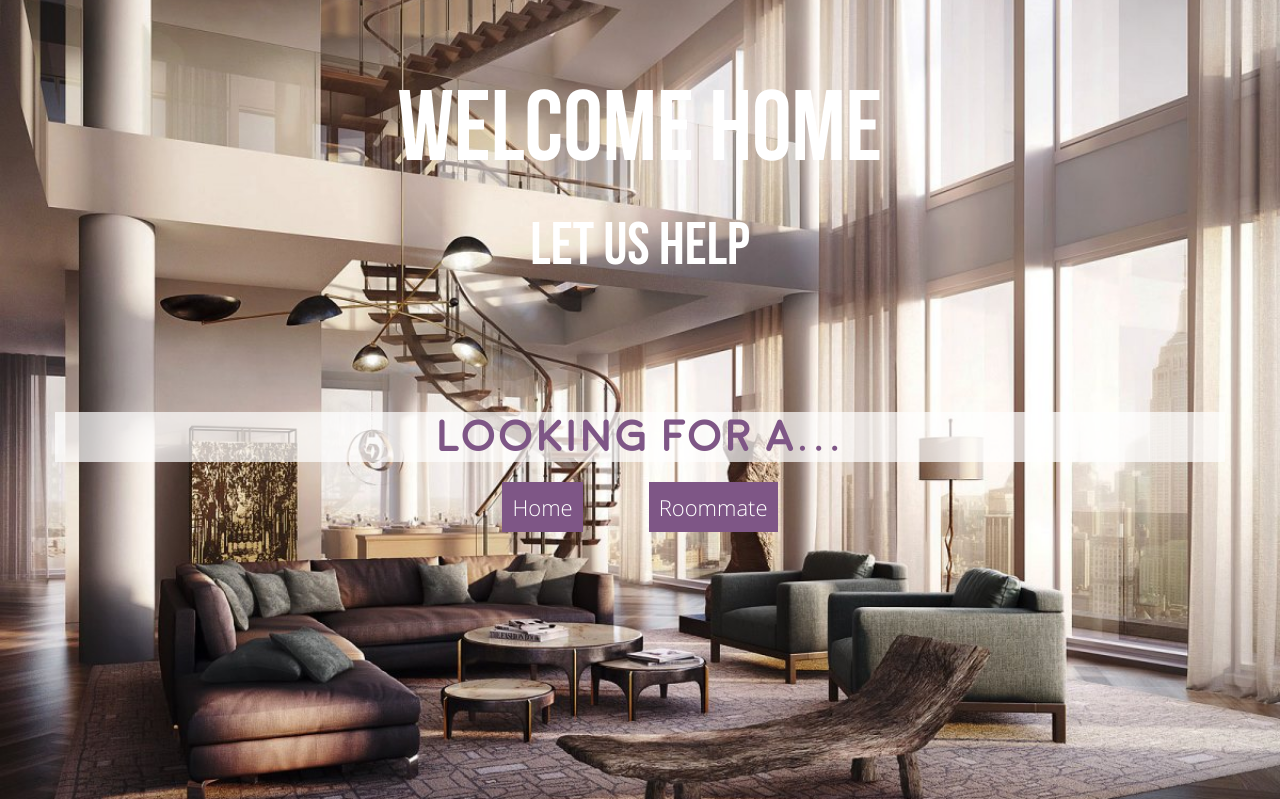
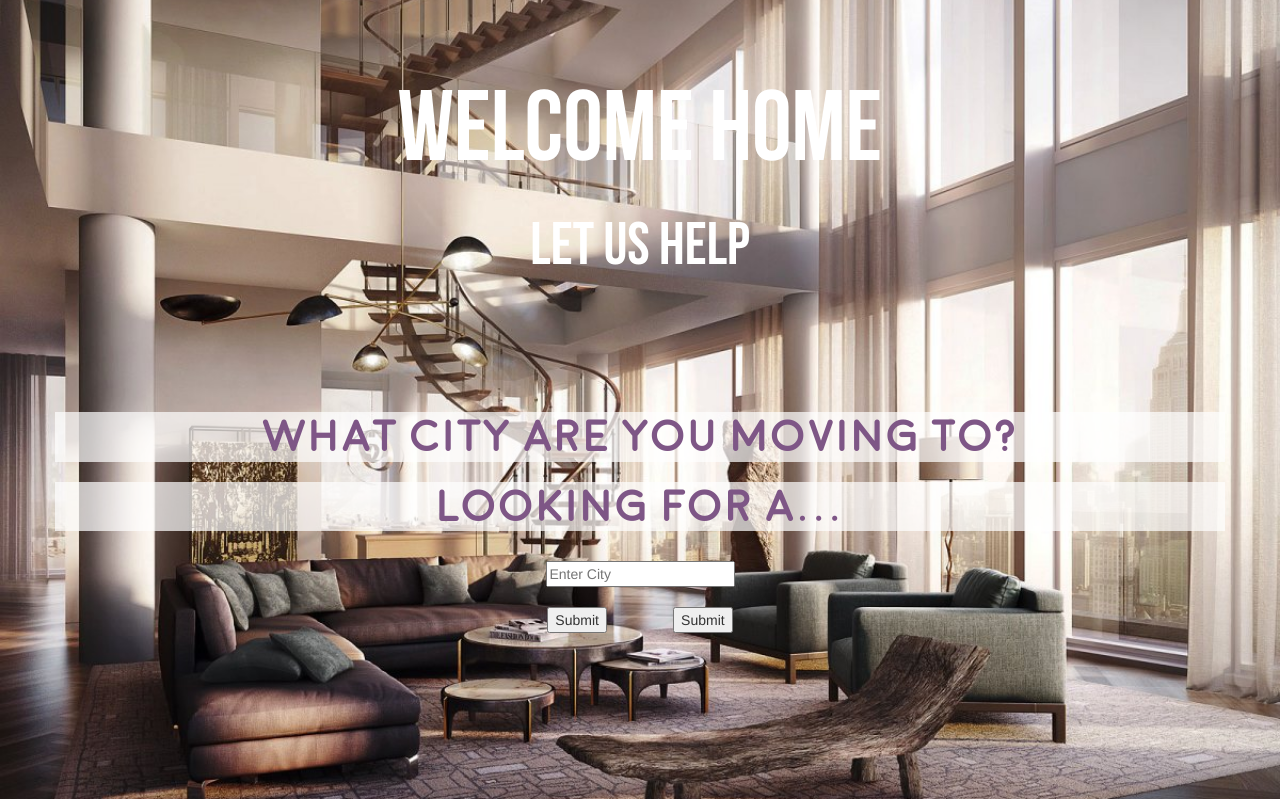
Before and after one commit to nuvention-web/new-city, a Django app: page /posts/ in a window 1280 px wide. Shown: the part 40-839 px from the top of the page. Run offline with Django 3.2, Linux system fonts and the light colour scheme; some libraries are stand-ins or nearby versions.

Commit message:
added city form to landing page

```diff
--- a/posts/forms.py
+++ b/posts/forms.py
@@ -57,3 +57,6 @@ class QuestionnaireForm2(forms.Form):
 
 class QuestionnaireForm3(forms.Form):
     job = forms.CharField(max_length=50)
+
+class CityForm(forms.Form):
+    initial_city = forms.CharField(max_length=50)
--- a/posts/urls.py
+++ b/posts/urls.py
@@ -11,6 +11,7 @@ from .views import (
   post_list,
   post_update,
   post_delete,
+  login,
   create_user,
   post_list_roommate,
 )
@@ -24,9 +25,12 @@ urlpatterns = [
     url(r'^create_user/$', create_user),
     url(r'^list/$', post_list, name='list'),
     url(r'^list_roommate/$', post_list_roommate, name='list_roommate'),
+    # url(r'^list/(?P<initial_city>[\w-]+)$', post_list, name='list'),
+    # url(r'^list_roommate/(?P<initial_city>[\w-]+)$', post_list_roommate, name='list_roommate'),
     url(r'^create_house/$', post_create_house, name='create_house'),
     url(r'^create_post/(?P<house_id>\d+)$', post_create_post, name='create_post'),
     url(r'^(?P<post_id>\d+)/$', post_detail, name="detail"),
+    url(r'^login/$', login, name="login"),
     url(r'^update/$', post_update),
     url(r'^delete/$', post_delete),
     url(r'^questionnaire/$', QuestionnaireWizard.as_view([QuestionnaireForm1,
--- a/posts/views.py
+++ b/posts/views.py
@@ -1,7 +1,7 @@
 from django.http import HttpResponse, HttpResponseRedirect
 from django.shortcuts import render, get_object_or_404, redirect, render_to_response
 from django.core.urlresolvers import reverse
-from .forms import HouseForm, PostForm, UserProfileForm
+from .forms import HouseForm, PostForm, UserProfileForm, CityForm
 from .models import Post, House, PostTag, Tag, UserProfile, City
 import json
 #from django.contrib.formtools.wizard.views import SessionWizardView
@@ -9,6 +9,18 @@ from formtools.wizard.views import SessionWizardView
 
 # Create your views here.
 def home(request):
+    form = CityForm(request.GET or None)
+    if form.is_valid():
+        initial_city = request.GET.get('initial_city')
+
+        if 'searching_for_home' in request.GET:
+            return HttpResponseRedirect(reverse('posts:list',
+                                        kwargs={'initial_city': initial_city}))
+
+        elif 'searching_for_roommate' in request.GET:
+            return HttpResponseRedirect(reverse('posts:list_roommate',
+                                        kwargs={'initial_city': initial_city}))
+
     context = {}
     return render(request, 'HP.html', context)
 
@@ -63,6 +75,9 @@ def post_detail(request, post_id=None):
     return render(request, "post_detail.html", context)
 
 def post_list(request):
+# def post_list(request, initial_city=None):
+    # init_city_query = City.objects.filter(name=initial_city)
+    # post_list = Post.objects.filter(city=init_city_query)
     post_list = Post.objects.all()
 
     # post_list.filter()
@@ -105,6 +120,10 @@ def post_update(request):
 
 def post_delete(request):
     return HttpResponse("<h1>Hello World</h1>")
+
+def login(request):
+    context = {}
+    return render(request, 'login.html', context)
 
 def create_user(request):
     print ("this is request *************")
--- a/templates/HP.html
+++ b/templates/HP.html
@@ -34,13 +34,23 @@
   </div>
 
   <div class="container" id="bottom">
+    <h3>What city are you moving to?</h3>
+
     <h3>Looking for a...</h3><br>
-    <a href='{% url 'accounts:account_signup' %}' class="button">Home</a>
-    <!-- {# <a href='{% url 'posts:questionnaire' %}' class="button">Home</a> #} -->
-    &nbsp; &nbsp; &nbsp; &nbsp; &nbsp; &nbsp; &nbsp; &nbsp;
-    <!-- {# <a href='{% url 'posts:questionnaire' %}' class="button">Roommate</a> #} -->
-    <a href='{% url 'accounts:account_signup' %}' class="button">Roommate</a>
+    <form action='' method='get' id='set_init_city'> {% csrf_token %}
+      <input type="text" id="initial_city" name="initial_city" placeholder="Enter City" value=""><br><br>
+      <input type="submit" name="searching_for_home" value"Home">
+      &nbsp; &nbsp; &nbsp; &nbsp; &nbsp; &nbsp; &nbsp; &nbsp;
+      <input type="submit" name="searching_for_roommate" value"Roommate">
+    </form>
+
+      <!-- <a href='{% url 'posts:questionnaire' %}' class="button">Home</a> -->
+      <!-- <a href='{% url 'accounts:account_signup' %}' class="button">Home</a> -->
+      <!-- &nbsp; &nbsp; &nbsp; &nbsp; &nbsp; &nbsp; &nbsp; &nbsp; -->
+      <!-- <a href='{% url 'posts:questionnaire' %}' class="button">Roommate</a> -->
+      <!-- <a href='{% url 'accounts:account_signup' %}' class="button">Roommate</a> -->
   </div>
+
 </div>
 
 <div class="container" id="banner">
--- a/templates/post_list.html
+++ b/templates/post_list.html
@@ -10,7 +10,8 @@
     $("#slider-range").slider({
       range: true,
       min: 0,
-      max: 10000,
+      max: 5000,
+      step: 100,
       values: [ 1000, 2000 ],
       slide: function( event, ui ) {
         $("#amount").val("$" + ui.values[0] + " - $" + ui.values[1]);
@@ -66,6 +67,9 @@
  </br>
 
   {% endfor %}
+
+  <a href='{% url 'posts:login' %}'>Build your profile</a>
+
 </body>
 
 </html>
```
Also changed, not shown: db.sqlite3.
